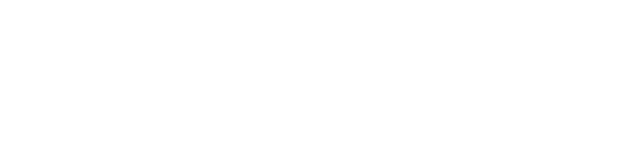
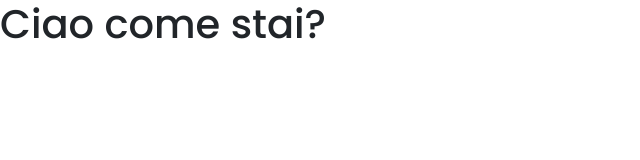
Before and after one commit to FabioVasi/fromDesigner, a website built with Vite: page index.html in a window 1280 px wide. Shown: the whole page, without its empty margins (0-640 px from the left). Built offline with nearby package versions, Linux system fonts and the light colour scheme.

Commit message:
Add Font

```diff
--- a/index.html
+++ b/index.html
@@ -4,13 +4,19 @@
     <meta charset="UTF-8" />
     <link rel="icon" type="image/svg+xml" href="/vite.svg" />
     <meta name="viewport" content="width=device-width, initial-scale=1.0" />
+    <link rel="preconnect" href="https://fonts.googleapis.com">
+    <link rel="preconnect" href="https://fonts.gstatic.com" crossorigin>
+    <link href="https://fonts.googleapis.com/css2?family=Montserrat:ital,wght@0,414;1,414&display=swap" rel="stylesheet">
+    <link rel="preconnect" href="https://fonts.googleapis.com">
+    <link rel="preconnect" href="https://fonts.gstatic.com" crossorigin>
+    <link href="https://fonts.googleapis.com/css2?family=Montserrat:ital@0;1&family=Poppins:ital,wght@0,100;0,200;0,300;0,400;0,500;0,600;0,700;0,800;0,900;1,100;1,200;1,300;1,400;1,500;1,600;1,700;1,800;1,900&display=swap" rel="stylesheet">
     <title>Designer</title>
     <link href="https://cdn.jsdelivr.net/npm/bootstrap@5.3.3/dist/css/bootstrap.min.css" rel="stylesheet" integrity="sha384-QWTKZyjpPEjISv5WaRU9OFeRpok6YctnYmDr5pNlyT2bRjXh0JMhjY6hW+ALEwIH" crossorigin="anonymous">
     <link rel="stylesheet" href="./style.css">
   </head>
   <body>
-    <header>
-
+    <header class="poppins-regular">
+      <h1>Ciao come stai?</h1>
     </header>
     <main>
 
--- a/style.css
+++ b/style.css
@@ -3,3 +3,22 @@
     padding: 0;
     box-sizing: border-box;
 }
+:root{
+    --text-color: #3d3a38;
+    --icon-color: #2E45CC;
+    --price-color: #04DF6C;
+}
+body{
+    font-family: "Montserrat", sans-serif;
+    font-optical-sizing: auto;
+    font-weight: 400;
+    font-style: normal;
+    line-height: 1.24;
+}
+.poppins-regular {
+    font-family: "Poppins", sans-serif;
+    font-weight: 400;
+    font-style: normal;
+    line-height: 1.5;
+    font-size: 16px;
+}
```
